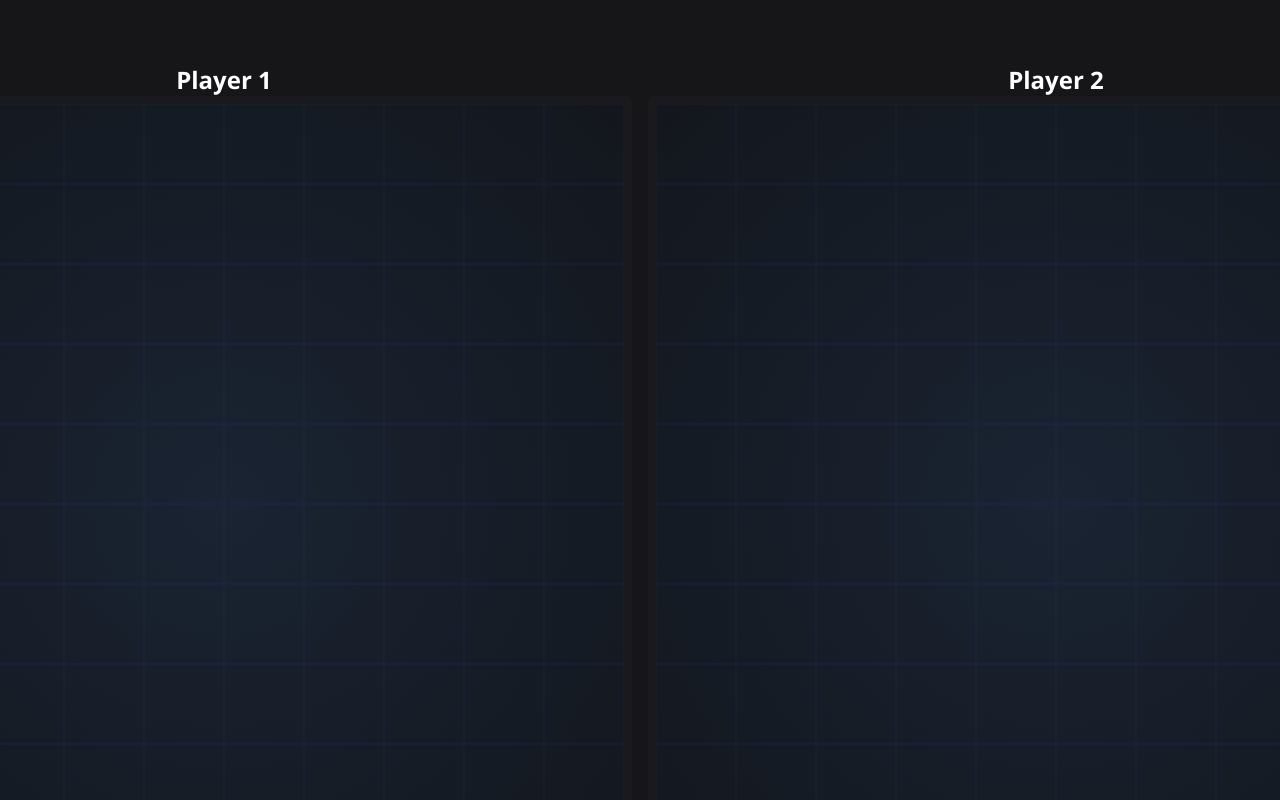
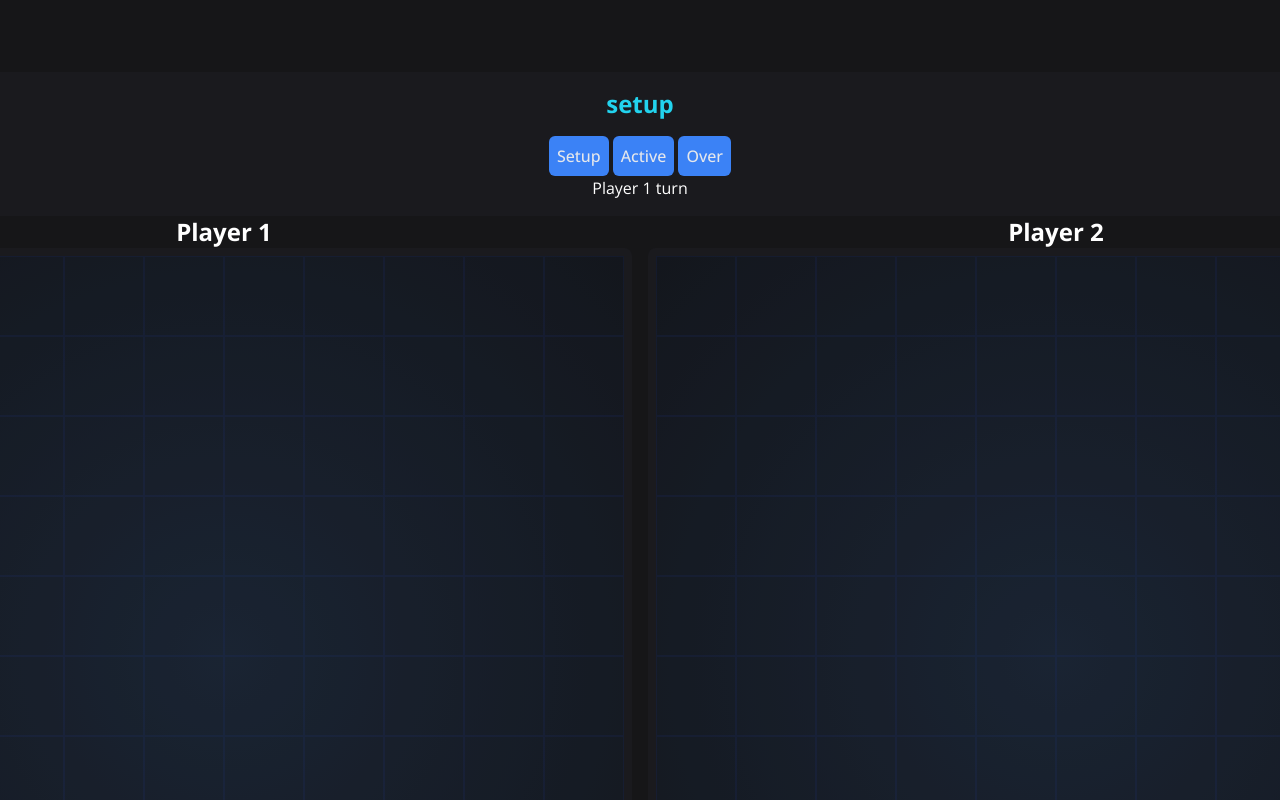
Before and after one commit to ZippyIO/battleships, a React (Vite) app: page / in a window 1280 px wide. Shown: the top 800 px of the page. Built offline with nearby package versions, Linux system fonts and the light colour scheme.

Commit message:
✨ feat: separate game stats

```diff
--- a/src/features/Game/Game.tsx
+++ b/src/features/Game/Game.tsx
@@ -1,6 +1,7 @@
 import { useState } from 'react';
 import FleetUI from './FleetUI';
 import Gameboard from './Gameboard';
+import GameStats from './GameStats';
 import { ShipType } from './Ship';
 
 type GameStatus = 'setup' | 'active' | 'over';
@@ -30,6 +31,10 @@ const Game = () => {
         length: 1,
         section: null,
     });
+
+    const setGameStage = (status: GameStatus) => {
+        setGameStatus(status);
+    };
 
     const setShip = (ship: ShipType) => {
         setCurrentShip(ship);
@@ -63,9 +68,11 @@ const Game = () => {
             }));
         }
     };
+
     return (
         <div className="mx-12 mt-16 flex flex-col items-center justify-center gap-2">
             <div className="">
+                <GameStats player={player} gameStatus={gameStatus} setGameStage={setGameStage} />
                 <div className="flex gap-4">
                     <div className="flex flex-col items-center justify-center">
                         <p className="text-center text-2xl font-bold">Player 1</p>
```
